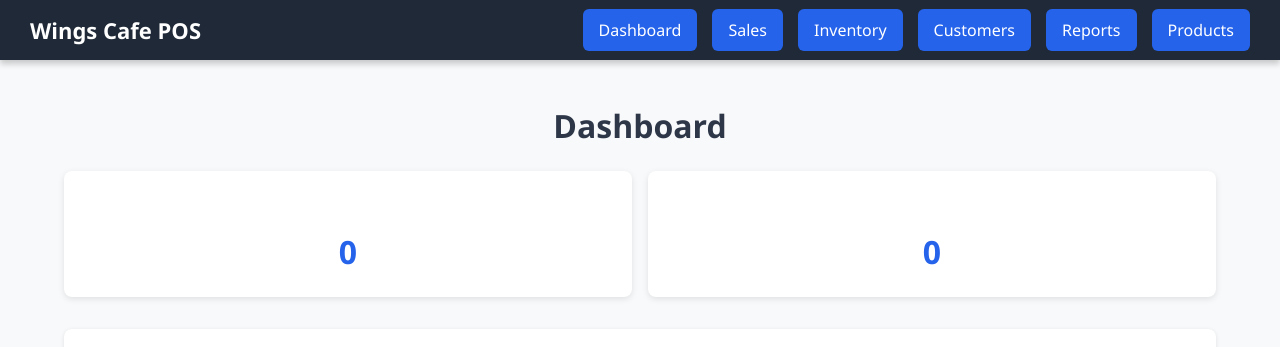
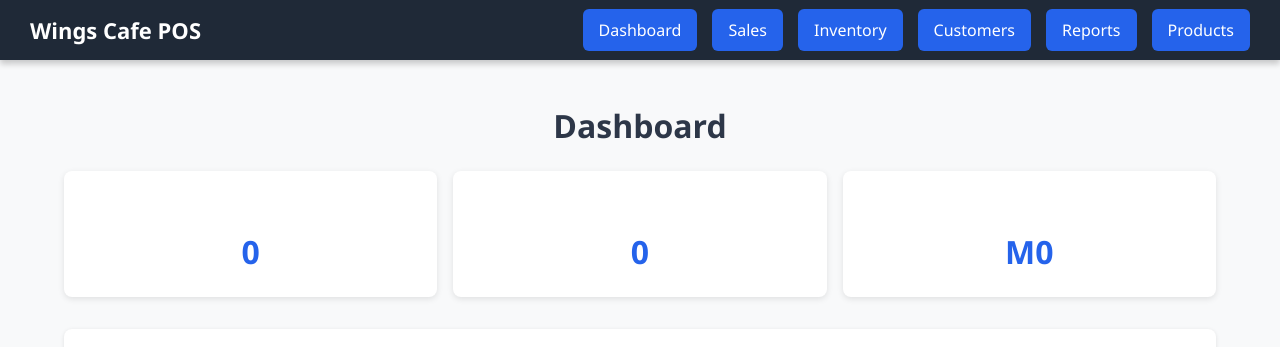
Before and after one commit to NthatuoaFemaleCoder/frontend1, a React (Create React App) app in the folder frontend/: page / in a window 1280 px wide. Shown: the top 347 px of the page. Built offline with nearby package versions, Linux system fonts and the light colour scheme; no server answers.

Commit message:
Update Dashboard.js

```diff
--- a/frontend/src/components/Dashboard.js
+++ b/frontend/src/components/Dashboard.js
@@ -1,9 +1,30 @@
-// components/Dashboard.js
-import React from "react";
+import React, { useState, useEffect } from "react";
 import { Link } from "react-router-dom";
-// import "./Dashboard.css";
+
+const API_SALES = "https://backend-t6dk.onrender.com/api/sales";
 
 const Dashboard = ({ products, customers }) => {
+  const [totalSales, setTotalSales] = useState(0);
+  const [loadingSales, setLoadingSales] = useState(true);
+
+  useEffect(() => {
+    const fetchSales = async () => {
+      try {
+        const res = await fetch(API_SALES);
+        if (res.ok) {
+          const salesData = await res.json();
+          const total = salesData.reduce((sum, sale) => sum + (sale.amount || 0), 0);
+          setTotalSales(total);
+        }
+      } catch (err) {
+        console.error("Error loading sales:", err);
+      } finally {
+        setLoadingSales(false);
+      }
+    };
+    fetchSales();
+  }, []);
+
   return (
     <div>
       <style>{`
@@ -120,6 +141,12 @@ const Dashboard = ({ products, customers }) => {
             <h3 className="card-heading">Customers</h3>
             <p className="card-count">{customers.length}</p>
           </div>
+          <div className="card">
+            <h3 className="card-heading">Total Sales</h3>
+            <p className="card-count">
+              {loadingSales ? "Loading..." : `M${totalSales.toLocaleString()}`}
+            </p>
+          </div>
         </div>
 
         {/* Tables Section */}
```
